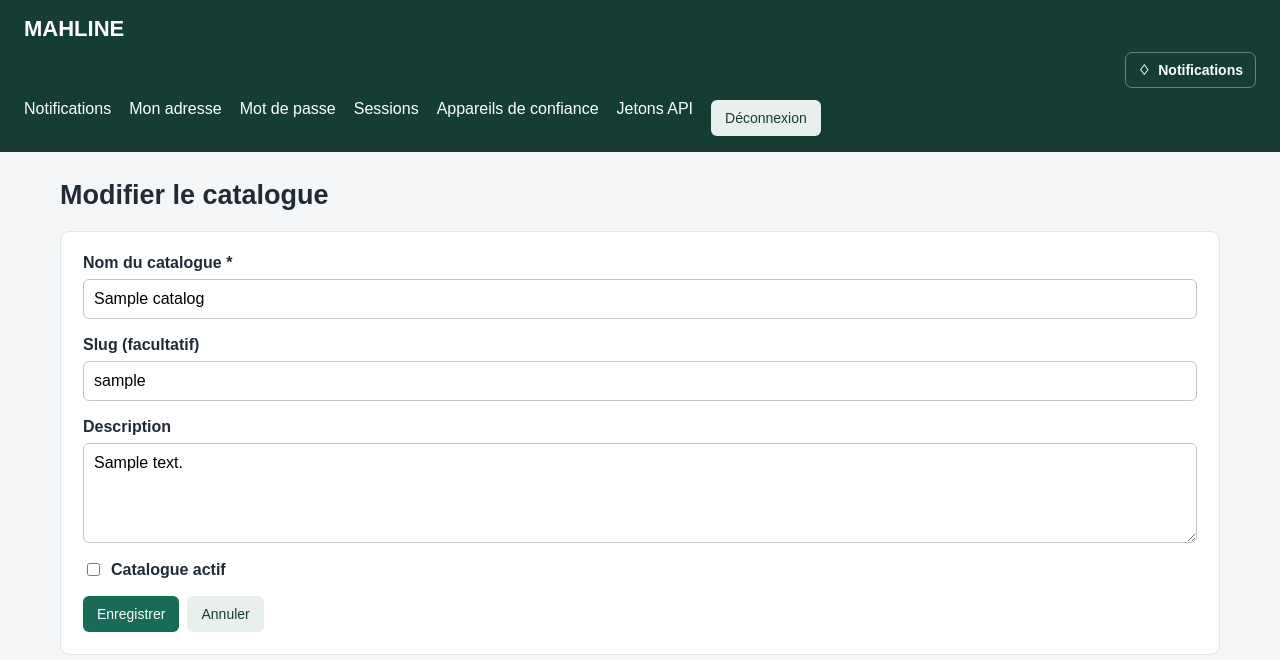
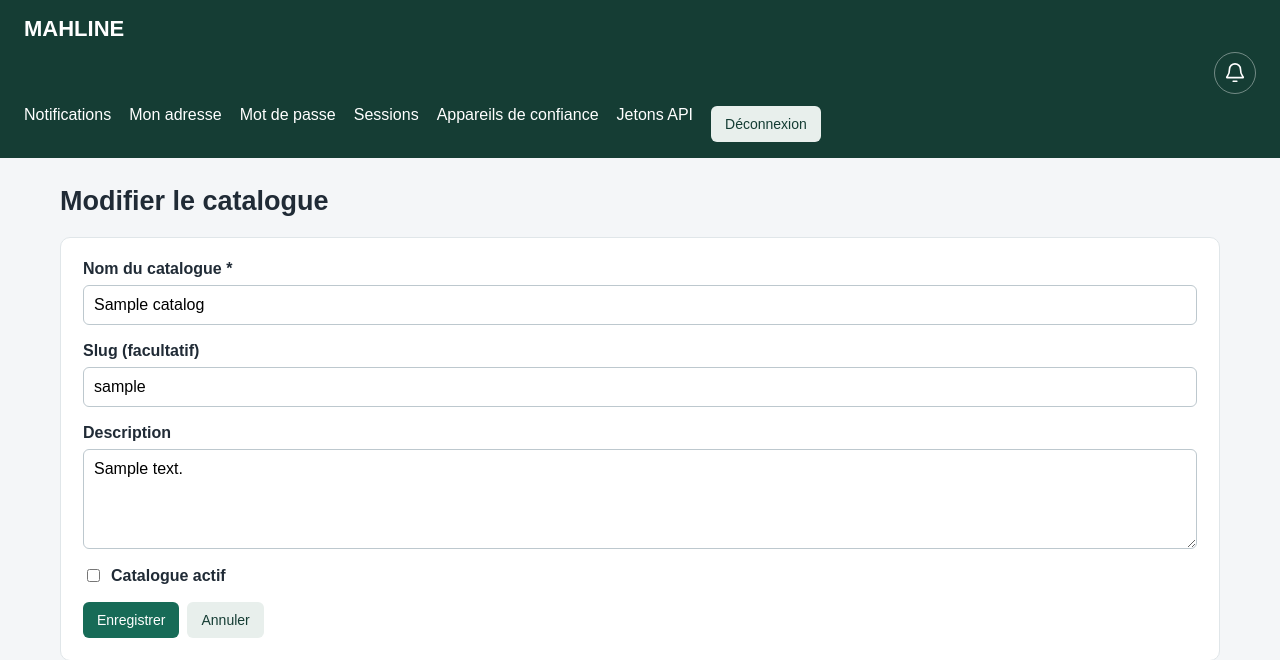
Before and after one commit to areda10/mahline_v1, a Laravel app: template resources/views/backoffice/catalogs/edit.blade.php in a window 1280 px wide. Shown: the top 660 px of the page. Run offline with Laravel 12, Linux system fonts and the light colour scheme; a user stored in the database is signed in; data comes from the database, SQL or seed files in the repository; tables that the repository leaves empty hold one stand-in row (values such as "Sample post"); the template is opened without the code that fills it: most values are stand-ins (such as "Sample title", 1, 10 or a date in 2020); data that the repository does not hold is empty; parts of the project's set-up code (start-up, migrations or seed data) failed here and were passed over.

Commit message:
Render customer notifications as top-right bell icon

```diff
--- a/resources/views/notifications/_bell.blade.php
+++ b/resources/views/notifications/_bell.blade.php
@@ -4,12 +4,14 @@
         $notificationUnreadCount = $notificationUser->unreadNotifications()->count();
         $notificationPreview = $notificationUser->notifications()->latest()->limit(5)->get();
     @endphp
-    <div class="mahline-notification" aria-label="Notifications">
-        <a class="mahline-notification-trigger" href="{{ route('notifications.index') }}" aria-label="Notifications, {{ $notificationUnreadCount }} non lue(s)">
-            <span aria-hidden="true">♢</span>
-            <span>Notifications</span>
+    <div class="mahline-notification" aria-label="Notifications client">
+        <a class="mahline-notification-trigger" href="{{ route('notifications.index') }}" aria-label="Notifications, {{ $notificationUnreadCount }} non lue(s)" title="Notifications">
+            <svg class="mahline-notification-icon" viewBox="0 0 24 24" fill="none" aria-hidden="true" focusable="false">
+                <path d="M18 8a6 6 0 0 0-12 0c0 7-3 7-3 9h18c0-2-3-2-3-9" stroke="currentColor" stroke-width="1.8" stroke-linecap="round" stroke-linejoin="round"/>
+                <path d="M10 21h4" stroke="currentColor" stroke-width="1.8" stroke-linecap="round"/>
+            </svg>
             @if($notificationUnreadCount > 0)
-                <span class="mahline-notification-count">{{ $notificationUnreadCount > 99 ? '99+' : $notificationUnreadCount }}</span>
+                <span class="mahline-notification-count" aria-hidden="true">{{ $notificationUnreadCount > 99 ? '99+' : $notificationUnreadCount }}</span>
             @endif
         </a>
         <div class="mahline-notification-preview">
@@ -33,9 +35,11 @@
         </div>
     </div>
     <style>
-        .mahline-notification{position:relative;display:inline-flex;align-items:center;z-index:30}
-        .mahline-notification-trigger{display:inline-flex;align-items:center;gap:8px;padding:9px 12px;border:1px solid rgba(255,255,255,.35);border-radius:7px;color:inherit!important;font-size:14px;font-weight:600}
-        .mahline-notification-count{display:inline-flex;min-width:19px;height:19px;align-items:center;justify-content:center;padding:0 5px;border-radius:20px;background:#c83b45;color:#fff;font-size:11px}
+        .mahline-notification{position:relative;display:inline-flex;align-items:center;z-index:40;flex:none}
+        .mahline-notification-trigger{position:relative;display:inline-flex;width:42px;height:42px;align-items:center;justify-content:center;border:1px solid rgba(255,255,255,.4);border-radius:50%;color:inherit!important;text-decoration:none}
+        .mahline-notification-trigger:hover,.mahline-notification-trigger:focus-visible{background:rgba(255,255,255,.12);outline:2px solid rgba(255,255,255,.65);outline-offset:2px}
+        .mahline-notification-icon{width:22px;height:22px;display:block}
+        .mahline-notification-count{position:absolute;top:-5px;right:-5px;display:inline-flex;min-width:19px;height:19px;align-items:center;justify-content:center;padding:0 5px;border:2px solid #153d34;border-radius:20px;background:#c83b45;color:#fff;font-size:11px;font-weight:700;line-height:1}
         .mahline-notification-preview{display:none;position:absolute;right:0;top:calc(100% + 8px);width:min(360px,calc(100vw - 24px));max-height:420px;overflow:auto;background:#fff;color:#20332d;border:1px solid #dce5e0;border-radius:10px;box-shadow:0 12px 30px rgba(0,0,0,.16)}
         .mahline-notification:hover .mahline-notification-preview,.mahline-notification:focus-within .mahline-notification-preview{display:block}
         .mahline-notification-heading{display:flex;justify-content:space-between;gap:12px;padding:14px;border-bottom:1px solid #e8eeeb}
@@ -46,6 +50,6 @@
         .is-unread .mahline-notification-dot{background:#176b57}
         .mahline-notification-item small{display:block;margin-top:4px;color:#65736e}
         .mahline-notification-empty{padding:16px;color:#65736e}
-        @media(max-width:650px){.mahline-notification-trigger span:nth-child(2){display:none}}
+        @media(max-width:850px){.customer-header-actions{width:100%;justify-content:space-between;flex-wrap:wrap}}
     </style>
 @endauth
```
